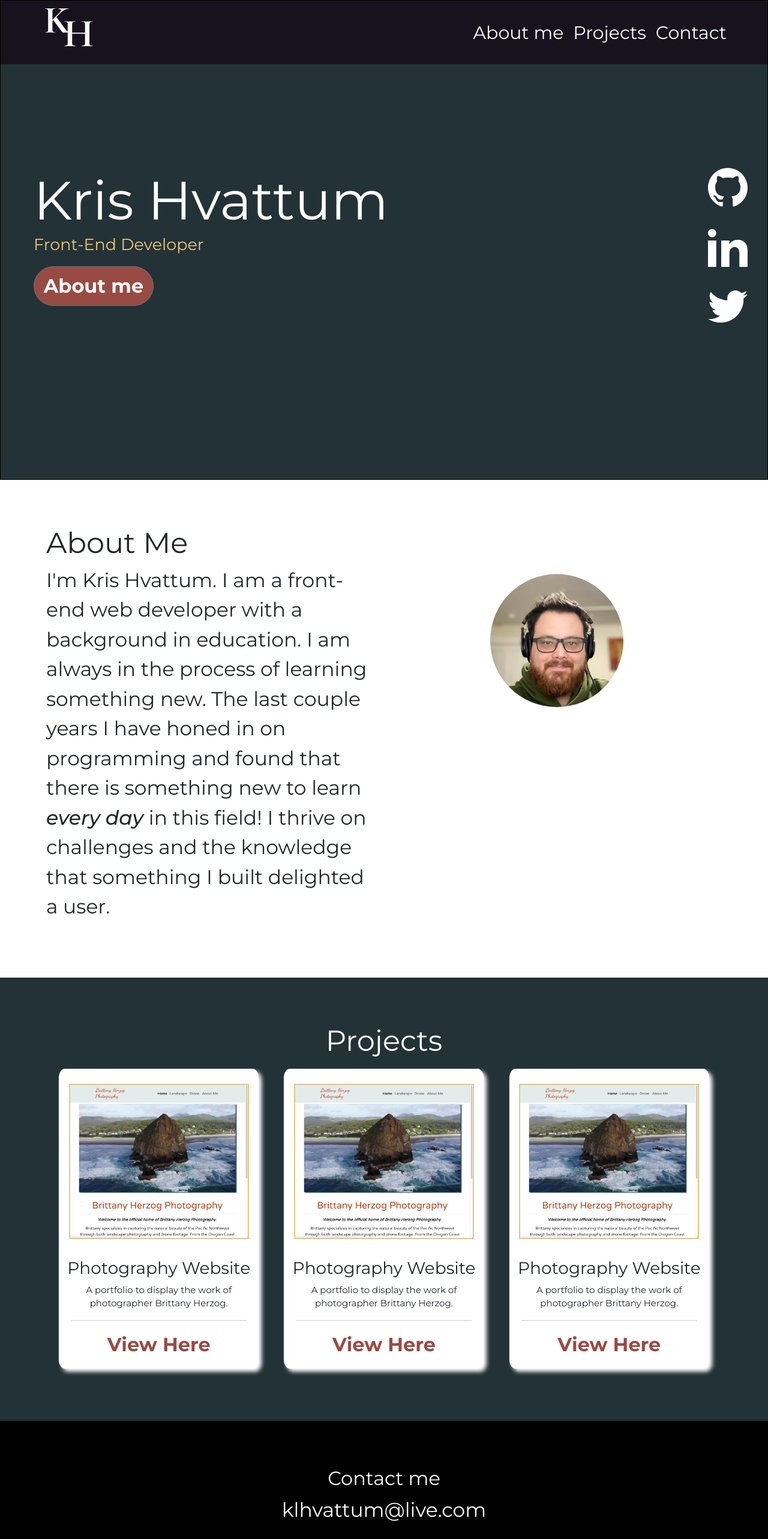
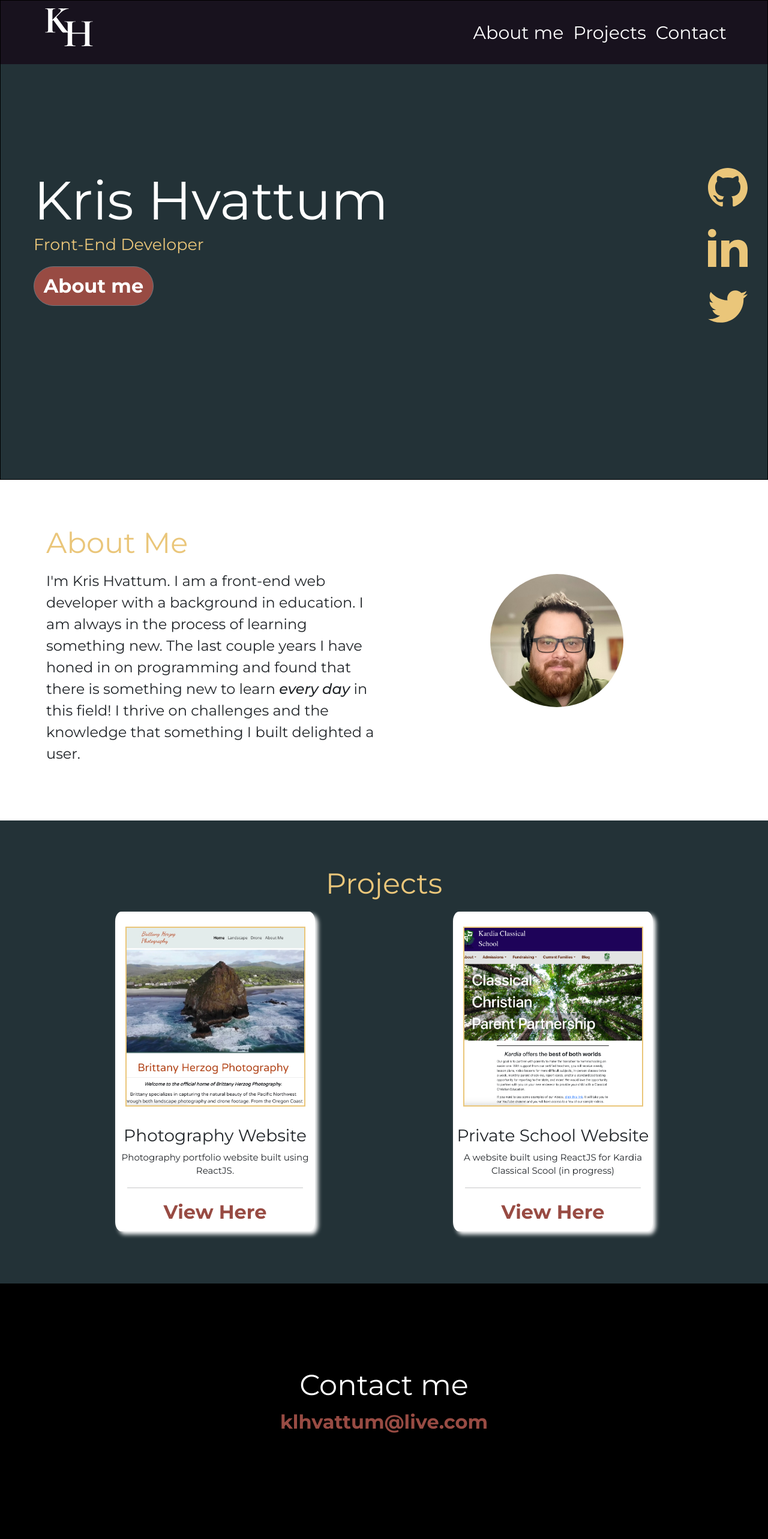
Before and after one commit to kristofer11/portfolio, a React (Create React App) app: page / in a window 1280 px wide. Shown: the top 2566 px of the page at 60% size. Built offline with nearby package versions, Linux system fonts and the light colour scheme.

Commit message:
Projects updated

```diff
--- a/src/App.css
+++ b/src/App.css
@@ -54,11 +54,13 @@
 
 .information h2 {
     font-size: 3rem;
+    color: #eac67a;
+    margin-bottom: 1rem;
 }
 
 p {
     margin: 0;
-    font-size: 33px;
+    font-size: 1.5rem;
     font-weight: 300;
 }
 
@@ -148,7 +150,7 @@
 
 .project-card {
     width: 333px;
-    height: 500px;
+    height: 533px;
     box-shadow: 5px 5px 7px white;
     margin: 10px;
     border-radius: 3%;
@@ -164,8 +166,9 @@
 }
 
 .project-title {
-    color: white;
+    color: #eac67a;
     font-size: 3rem;
+
 }
 
 .project-container {
@@ -175,6 +178,8 @@
 
 .project-image {
     width: 300px;
+    aspect-ratio: 1/1;
+    object-fit: cover;
     margin-top: 25px;
     border: 2px solid #eac67a;
 }
@@ -198,3 +203,23 @@
 .project-link:hover {
     color: #eac67a;
 }
+
+.footer h2 {
+    font-size: 3rem;
+    margin-top: 4rem;
+}
+
+.email-link {
+    text-decoration: none;
+    color: #984b43;
+}
+
+.email-link p {
+    font-weight: bold;
+    font-size: 2rem;
+}
+
+.email-link p:hover {
+    transform: scale(1.2);
+    color: #eac67a;
+}
--- a/src/components/Footer.js
+++ b/src/components/Footer.js
@@ -4,7 +4,7 @@
   return (
     <div className='footer' id='contact' >
         <h2>Contact me</h2>
-        <p>klhvattum@live.com</p>
+        <a className='email-link' href="mailto:john@example.com"><p >klhvattum@live.com</p></a>
     </div>
   )
 }
--- a/src/components/Hero.js
+++ b/src/components/Hero.js
@@ -54,17 +54,17 @@
                 <div className='socials'>
                     <div className='social'>
                         <a href='https://github.com/kristofer11' target='_blank'>
-                            <svg className='social-svg' xmlns="http://www.w3.org/2000/svg" fill='#ffffff' width="66" height="66" viewBox="0 0 24 24"><path d="M12 0c-6.626 0-12 5.373-12 12 0 5.302 3.438 9.8 8.207 11.387.599.111.793-.261.793-.577v-2.234c-3.338.726-4.033-1.416-4.033-1.416-.546-1.387-1.333-1.756-1.333-1.756-1.089-.745.083-.729.083-.729 1.205.084 1.839 1.237 1.839 1.237 1.07 1.834 2.807 1.304 3.492.997.107-.775.418-1.305.762-1.604-2.665-.305-5.467-1.334-5.467-5.931 0-1.311.469-2.381 1.236-3.221-.124-.303-.535-1.524.117-3.176 0 0 1.008-.322 3.301 1.23.957-.266 1.983-.399 3.003-.404 1.02.005 2.047.138 3.006.404 2.291-1.552 3.297-1.23 3.297-1.23.653 1.653.242 2.874.118 3.176.77.84 1.235 1.911 1.235 3.221 0 4.609-2.807 5.624-5.479 5.921.43.372.823 1.102.823 2.222v3.293c0 .319.192.694.801.576 4.765-1.589 8.199-6.086 8.199-11.386 0-6.627-5.373-12-12-12z" /></svg>
+                            <svg className='social-svg' xmlns="http://www.w3.org/2000/svg" fill='#eac67a' width="66" height="66" viewBox="0 0 24 24"><path d="M12 0c-6.626 0-12 5.373-12 12 0 5.302 3.438 9.8 8.207 11.387.599.111.793-.261.793-.577v-2.234c-3.338.726-4.033-1.416-4.033-1.416-.546-1.387-1.333-1.756-1.333-1.756-1.089-.745.083-.729.083-.729 1.205.084 1.839 1.237 1.839 1.237 1.07 1.834 2.807 1.304 3.492.997.107-.775.418-1.305.762-1.604-2.665-.305-5.467-1.334-5.467-5.931 0-1.311.469-2.381 1.236-3.221-.124-.303-.535-1.524.117-3.176 0 0 1.008-.322 3.301 1.23.957-.266 1.983-.399 3.003-.404 1.02.005 2.047.138 3.006.404 2.291-1.552 3.297-1.23 3.297-1.23.653 1.653.242 2.874.118 3.176.77.84 1.235 1.911 1.235 3.221 0 4.609-2.807 5.624-5.479 5.921.43.372.823 1.102.823 2.222v3.293c0 .319.192.694.801.576 4.765-1.589 8.199-6.086 8.199-11.386 0-6.627-5.373-12-12-12z" /></svg>
                         </a>
                     </div>
                     <div className='social'>
                         <a href='https://www.linkedin.com/in/kris-hvattum-bbabb6183/' target='_blank'>
-                            <svg className='social-svg' xmlns="http://www.w3.org/2000/svg" fill='#ffffff' width="66" height="66" viewBox="0 0 24 24"><path d="M4.98 3.5c0 1.381-1.11 2.5-2.48 2.5s-2.48-1.119-2.48-2.5c0-1.38 1.11-2.5 2.48-2.5s2.48 1.12 2.48 2.5zm.02 4.5h-5v16h5v-16zm7.982 0h-4.968v16h4.969v-8.399c0-4.67 6.029-5.052 6.029 0v8.399h4.988v-10.131c0-7.88-8.922-7.593-11.018-3.714v-2.155z" /></svg>
+                            <svg className='social-svg' xmlns="http://www.w3.org/2000/svg" fill='#eac67a' width="66" height="66" viewBox="0 0 24 24"><path d="M4.98 3.5c0 1.381-1.11 2.5-2.48 2.5s-2.48-1.119-2.48-2.5c0-1.38 1.11-2.5 2.48-2.5s2.48 1.12 2.48 2.5zm.02 4.5h-5v16h5v-16zm7.982 0h-4.968v16h4.969v-8.399c0-4.67 6.029-5.052 6.029 0v8.399h4.988v-10.131c0-7.88-8.922-7.593-11.018-3.714v-2.155z" /></svg>
                         </a>
                     </div>
                     <div>
                         <a className='social' href='https://twitter.com/HvattumKris' target='_blank'>
-                            <svg className='social-svg' xmlns="http://www.w3.org/2000/svg" fill='#ffffff' width="66" height="66" viewBox="0 0 24 24"><path d="M24 4.557c-.883.392-1.832.656-2.828.775 1.017-.609 1.798-1.574 2.165-2.724-.951.564-2.005.974-3.127 1.195-.897-.957-2.178-1.555-3.594-1.555-3.179 0-5.515 2.966-4.797 6.045-4.091-.205-7.719-2.165-10.148-5.144-1.29 2.213-.669 5.108 1.523 6.574-.806-.026-1.566-.247-2.229-.616-.054 2.281 1.581 4.415 3.949 4.89-.693.188-1.452.232-2.224.084.626 1.956 2.444 3.379 4.6 3.419-2.07 1.623-4.678 2.348-7.29 2.04 2.179 1.397 4.768 2.212 7.548 2.212 9.142 0 14.307-7.721 13.995-14.646.962-.695 1.797-1.562 2.457-2.549z" /></svg>
+                            <svg className='social-svg' xmlns="http://www.w3.org/2000/svg" fill='#eac67a' width="66" height="66" viewBox="0 0 24 24"><path d="M24 4.557c-.883.392-1.832.656-2.828.775 1.017-.609 1.798-1.574 2.165-2.724-.951.564-2.005.974-3.127 1.195-.897-.957-2.178-1.555-3.594-1.555-3.179 0-5.515 2.966-4.797 6.045-4.091-.205-7.719-2.165-10.148-5.144-1.29 2.213-.669 5.108 1.523 6.574-.806-.026-1.566-.247-2.229-.616-.054 2.281 1.581 4.415 3.949 4.89-.693.188-1.452.232-2.224.084.626 1.956 2.444 3.379 4.6 3.419-2.07 1.623-4.678 2.348-7.29 2.04 2.179 1.397 4.768 2.212 7.548 2.212 9.142 0 14.307-7.721 13.995-14.646.962-.695 1.797-1.562 2.457-2.549z" /></svg>
                         </a>
                     </div>
                 </div>
--- a/src/components/Projects.js
+++ b/src/components/Projects.js
@@ -1,5 +1,5 @@
-import React from 'react'
-import BHPhoto from '../app/images/Screenshot 2023-02-28 at 7.10.53 PM.jpeg'
+import BHPhoto from '../app/images/Screenshot 2023-02-28 at 7.10.53 PM.jpeg';
+import KardiaPhoto from '../app/images/kardiascreenshot.png';
 
 const Projects = () => {
     return (
@@ -9,24 +9,24 @@
                 <div className='project-card'>
                     <img className='project-image' src={BHPhoto} alt='BH Photography project screenshot' />
                     <h3 className='project-card-title'>Photography Website</h3>
-                    <p className='subtext'>A portfolio to display the work of photographer Brittany Herzog.</p>
+                    <p className='subtext'>Photography portfolio website built using ReactJS.</p>
                     <hr />
                     <p className='subtext'><a className='project-link' href='https://kristofer11.github.io/bhphotography-react' target='_blank' >View Here</a></p>
                 </div>
                 <div className='project-card'>
+                    <img className='project-image' src={KardiaPhoto} alt='Kardia Classical School project screenshot' />
+                    <h3 className='project-card-title'>Private School Website</h3>
+                    <p className='subtext'>A website built using ReactJS for Kardia Classical Scool (in progress)</p>
+                    <hr />
+                    <p className='subtext'><a className='project-link' href='https://kristofer11.github.io/bhphotography-react' target='_blank' >View Here</a></p>
+                </div>
+                {/* <div className='project-card'>
                     <img className='project-image' src={BHPhoto} alt='BH Photography project screenshot' />
                     <h3 className='project-card-title'>Photography Website</h3>
                     <p className='subtext'>A portfolio to display the work of photographer Brittany Herzog.</p>
                     <hr />
                     <p className='subtext'><a className='project-link' href='https://kristofer11.github.io/bhphotography-react' target='_blank' >View Here</a></p>
-                </div>
-                <div className='project-card'>
-                    <img className='project-image' src={BHPhoto} alt='BH Photography project screenshot' />
-                    <h3 className='project-card-title'>Photography Website</h3>
-                    <p className='subtext'>A portfolio to display the work of photographer Brittany Herzog.</p>
-                    <hr />
-                    <p className='subtext'><a className='project-link' href='https://kristofer11.github.io/bhphotography-react' target='_blank' >View Here</a></p>
-                </div>
+                </div> */}
             </div>
         </div>
     )
```
Also changed, not shown: src/app/images/kardiascreenshot.png (added).
